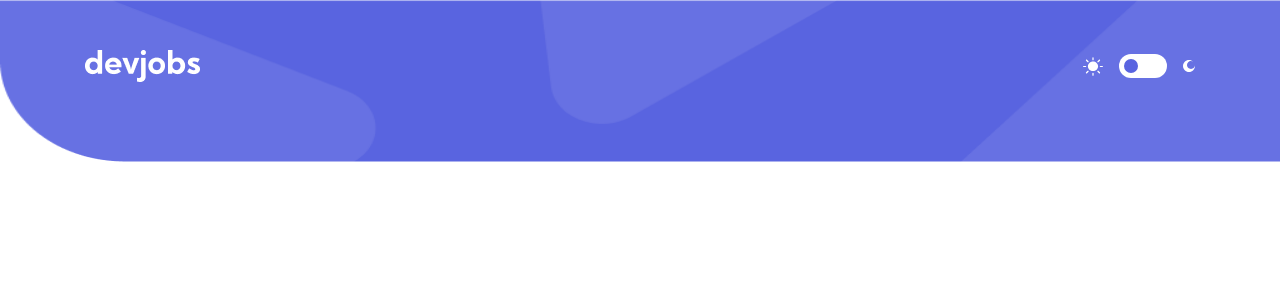
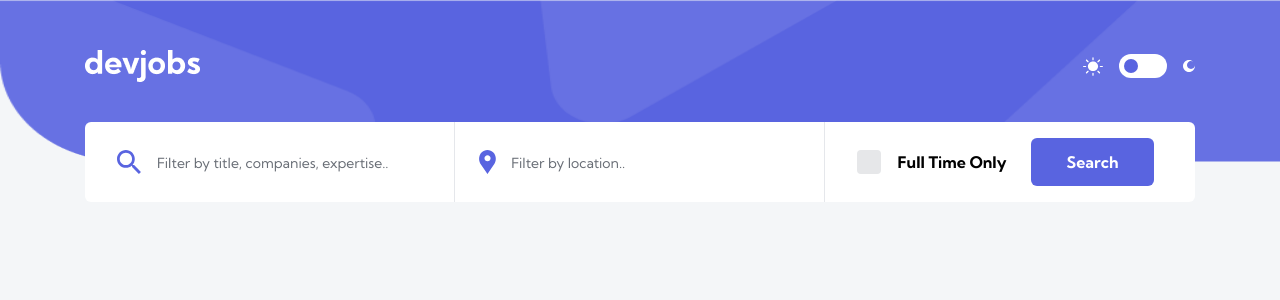
Before and after one commit to ahmetayyildiz66/devjobs-app, a Vue app: page / in a window 1280 px wide. Shown: the top 300 px of the page. Built offline with nearby package versions, Linux system fonts and the light colour scheme.

Commit message:
checkbox: create custom checkbox

```diff
--- a/src/App.vue
+++ b/src/App.vue
@@ -1,10 +1,12 @@
 <template>
   <DjHeader />
+  <FilterJobs class="container" />
   <!-- <main class="lg:max-w-[1440px] mx-auto"></main> -->
 </template>
 
 <script lang="ts" setup>
 import DjHeader from "./layouts/DjHeader.vue"
+import FilterJobs from "./containers/FilterJobs.vue";
 </script>
 
 <style>
@@ -12,5 +14,6 @@ import DjHeader from "./layouts/DjHeader.vue"
 
 body {
   font-family: "Kumbh Sans", sans-serif;
+  background-color: #F4F6F8;
 }
 </style>
--- a/src/components/DjButton.vue
+++ b/src/components/DjButton.vue
@@ -21,6 +21,6 @@ const mode = props.primary && "!bg-blue-550 dark:!bg-gray-900 dark:hover:!bg-gra
 <style scoped>
 
 .btn {
-  @apply px-11 py-3 rounded-md bg-gray-250  text-blue-550 font-bold hover:bg-blue-350 hover:text-blue-550 transition-colors duration-300;
+  @apply px-9 py-3 rounded-md bg-gray-250  text-blue-550 font-bold hover:bg-blue-350 hover:text-blue-550 transition-colors duration-300;
 }
 </style>
--- /dev/null
+++ b/src/components/DjCheckbox.vue
@@ -0,0 +1,37 @@
+<template>
+  <div class="flex items-center relative cursor-pointer">
+    <input
+      type="checkbox"
+      :checked="isChecked"
+      @change="toggleCheckbox($event)"
+      id="checkbox"
+      name="checkbox"
+      class="hidden peer"
+    />
+    <label
+      for="checkbox"
+      class="inline-block h-6 w-6 rounded hover:bg-blue-350 bg-gray-450 peer-checked:bg-blue-550 cursor-pointer"
+    />
+    <span
+      class="cursor-pointer pointer-events-none inline-block rotate-45 absolute left-[8px] top-[3px] h-[14px] w-[8px] border-b-[2px] border-r-[2px] border-b-white border-r-white invisible peer-checked:visible"
+    ></span>
+    <label for="checkbox" class="ml-4 font-bold cursor-pointer">{{ labelText }}</label>
+  </div>
+</template>
+
+<script lang="ts" setup>
+import { ref } from "vue";
+
+defineProps({
+  labelText: {
+    type: String
+  }
+})
+
+const isChecked = ref(false);
+
+const toggleCheckbox = (ev: Event) => {
+  const checkbox = ev.target as HTMLInputElement;
+  isChecked.value = checkbox.checked;
+};
+</script>
--- /dev/null
+++ b/src/components/DjInput.vue
@@ -0,0 +1,14 @@
+<template>
+  <div class="py-7 px-8">
+    <input type="text" :placeholder="placeholder" class="placeholder:text-gray-550 placeholder:text-sm focus:outline-none w-full" />
+  </div>
+</template>
+
+<script lang="ts" setup>
+defineProps({
+  placeholder: {
+    type: String,
+    required: true
+  }
+})
+</script>
--- a/src/components/DjSwitch.vue
+++ b/src/components/DjSwitch.vue
@@ -3,7 +3,7 @@
     <input type="checkbox" :checked="isChecked" name="themeToggler" id="themeToggler" class="peer hidden" @change="toggleSwitch($event)" />
     <label
       for="themeToggler"
-      class="w-12 h-6 inline-block bg-white cursor-pointer relative rounded-full before:absolute before:transition-all before:duration-300 before:h-3.5 before:w-3.5 before:bg-blue-550 before:m-[5px] before:rounded-full peer-checked:before:translate-x-5"
+      class="w-12 h-6 inline-block bg-white cursor-pointer relative rounded-full before:hover:bg-blue-650 before:absolute before:transition-all before:duration-300 before:h-3.5 before:w-3.5 before:bg-blue-550 before:m-[5px] before:rounded-full peer-checked:before:translate-x-5"
       />
   </div>
 </template>
--- /dev/null
+++ b/src/components/icons/IconLocation.vue
@@ -0,0 +1,16 @@
+<template>
+  <svg
+    width="17"
+    height="24"
+    viewBox="0 0 17 24"
+    fill="none"
+    xmlns="http://www.w3.org/2000/svg"
+  >
+    <path
+      fill-rule="evenodd"
+      clip-rule="evenodd"
+      d="M8.4477 0C10.6804 0 12.7796 0.870546 14.3585 2.45105C17.2803 5.37556 17.6434 10.8781 15.1348 14.2255L8.4477 23.894L1.75057 14.2119C-0.747997 10.8781 -0.384894 5.37556 2.53693 2.45105C4.11575 0.870546 6.21459 0 8.4477 0ZM5.47357 8.29091C5.47357 9.97484 6.84272 11.3455 8.52485 11.3455C10.207 11.3455 11.5761 9.97484 11.5761 8.29091C11.5761 6.60698 10.207 5.23636 8.52485 5.23636C6.84272 5.23636 5.47357 6.60698 5.47357 8.29091Z"
+      fill="#5964E0"
+    />
+  </svg>
+</template>
--- /dev/null
+++ b/src/components/icons/IconSearch.vue
@@ -0,0 +1,16 @@
+<template>
+  <svg
+    width="24"
+    height="24"
+    viewBox="0 0 24 24"
+    fill="none"
+    xmlns="http://www.w3.org/2000/svg"
+  >
+    <path
+      fill-rule="evenodd"
+      clip-rule="evenodd"
+      d="M16.024 15.0588H17.1123L23.9435 21.9037L21.9037 23.9435L15.0588 17.1123V16.0308L14.6824 15.6544C13.1286 16.9891 11.1093 17.7968 8.89842 17.7968C3.98374 17.7968 0 13.8131 0 8.89842C0 3.98374 3.98381 0 8.89842 0C13.813 0 17.7968 3.98374 17.7968 8.89842C17.7968 11.1093 16.9891 13.1286 15.6475 14.6824L16.024 15.0588ZM2.73799 8.89842C2.73799 12.3003 5.49651 15.0588 8.89842 15.0588C12.3003 15.0588 15.0588 12.3003 15.0588 8.89842C15.0588 5.49651 12.3003 2.73799 8.89842 2.73799C5.49651 2.73799 2.73799 5.49651 2.73799 8.89842Z"
+      fill="#5964E0"
+    />
+  </svg>
+</template>
--- /dev/null
+++ b/src/containers/FilterJobs.vue
@@ -0,0 +1,26 @@
+<template>
+  <div class="h-20 bg-white rounded-md -translate-y-1/2 flex">
+    <div class="border-r w-full relative">
+      <IconSearch class="absolute top-0 left-8 bottom-0 my-auto" />
+      <DjInput placeholder="Filter by title, companies, expertise.." class="pl-[72px]" />
+    </div>
+    <div class="border-r w-full relative">
+      <IconLocation class="absolute top-0 left-6 bottom-0 my-auto" />
+      <DjInput placeholder="Filter by location.." class="pl-[56px]"/>
+    </div>
+    <div class="w-full flex items-center">
+      <DjCheckbox class="ml-8" label-text="Full Time Only" />
+      <DjButton class="ml-6">Search</DjButton>
+    </div>
+  </div>
+</template>
+
+<script lang="ts" setup>
+import DjInput from '../components/DjInput.vue';
+import DjCheckbox from '../components/DjCheckbox.vue';
+import DjButton from '../components/DjButton.vue';
+
+// icons
+import IconSearch from '../components/icons/IconSearch.vue';
+import IconLocation from '../components/icons/IconLocation.vue';
+</script>
--- a/tailwind.config.js
+++ b/tailwind.config.js
@@ -4,6 +4,7 @@ module.exports = {
   darkMode: 'class', // or 'media' or 'class'
   theme: {
     container: {
+      center: true,
       screens: {
         sm: '327px',
         md: '690px',
@@ -23,7 +24,9 @@ module.exports = {
           '650': "#939BF4"
         },
         gray: {
+          '50': "#F4F6F8",
           '250': '#EEF0FC',
+          '450': '#E6E7E9',
           '550': '#696E76'
         }
       }
```
